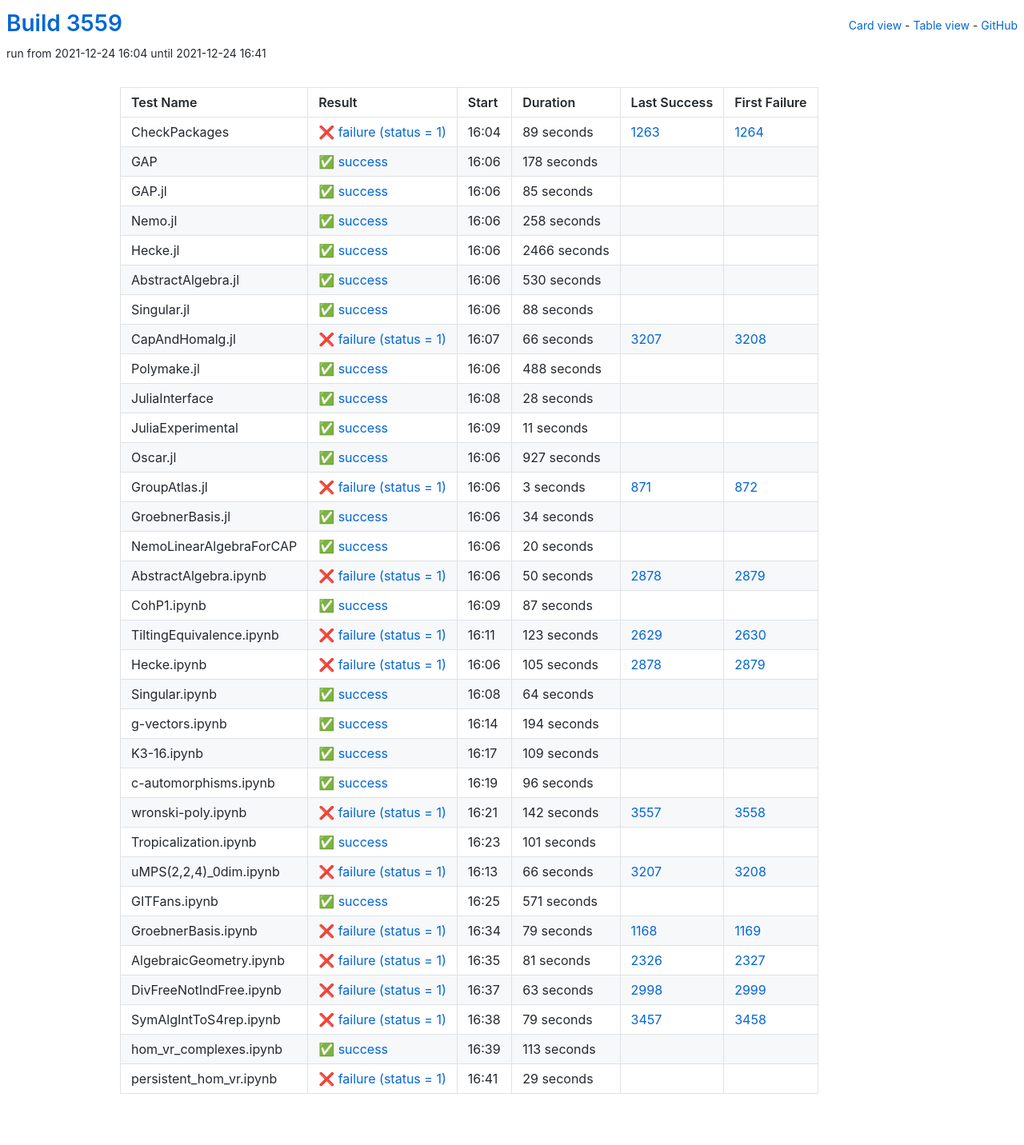
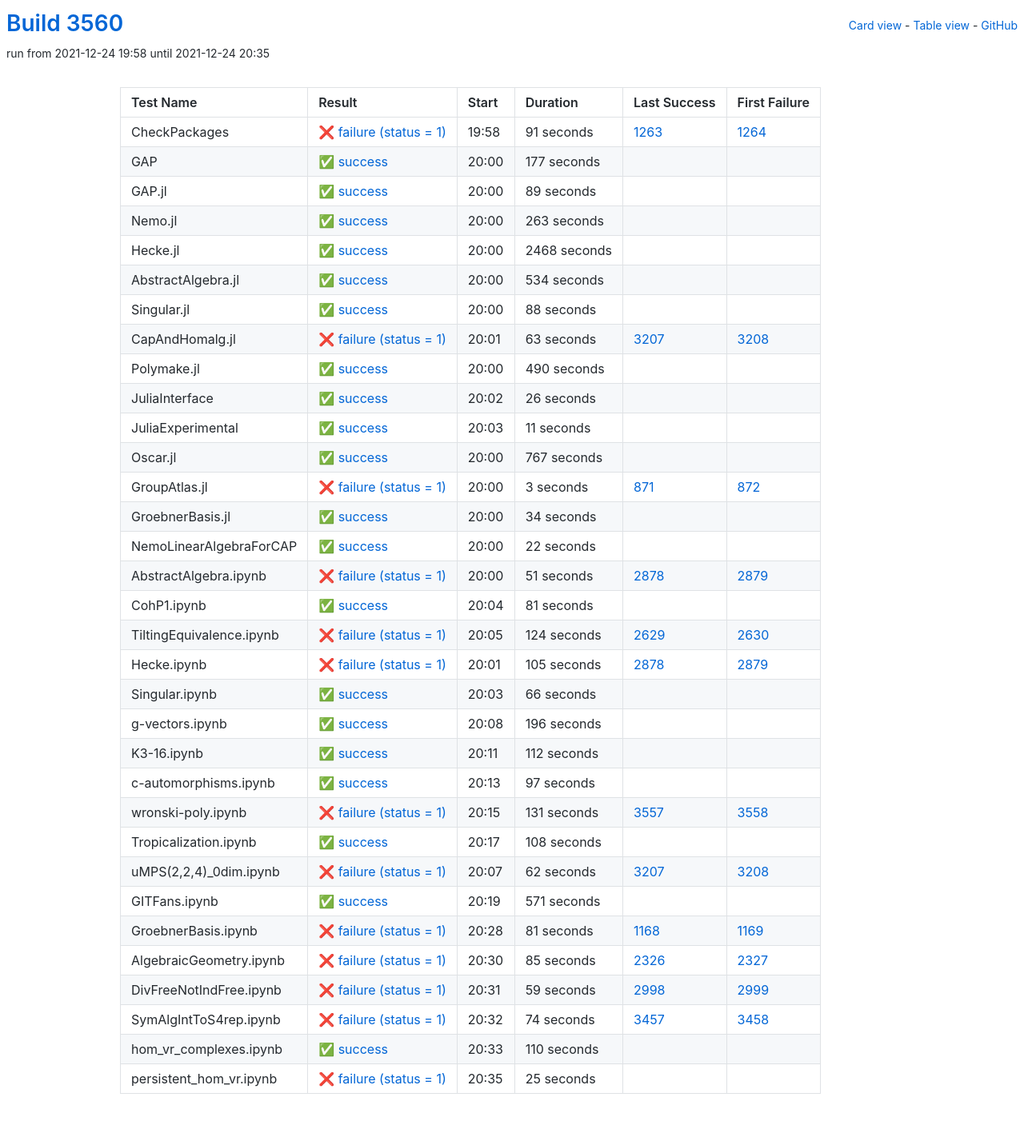
Before and after one commit to oscar-system/oscar-ci-status-stable, a Jekyll site: the page built from table.html, in a window 1280 px wide. Shown: the whole page at 80% size. Built offline with Jekyll 4.4.1, drawn with Linux system fonts in a browser that asks for light colours.

Commit message:
Build #3560

```diff
--- a/_data/ci.yml
+++ b/_data/ci.yml
@@ -1,6 +1,6 @@
 ---
-build: 3559
-build_url: https://oscarci.mathematik.uni-kl.de/job/oscar-stable/3559/
+build: 3560
+build_url: https://oscarci.mathematik.uni-kl.de/job/oscar-stable/3560/
 job: oscar-stable
 organization: oscar-system
 repo: oscar-ci-status-stable
@@ -8,80 +8,80 @@ repourl: https://github.com/oscar-system/oscar-ci-status-stable
 tests:
 - name: CheckPackages
   id: checkpackages
-  log: https://oscarci.mathematik.uni-kl.de/job/oscar-stable/3559/artifact/logs/build-3559/CheckPackages.log
-  start: 2021-12-24 16:04
+  log: https://oscarci.mathematik.uni-kl.de/job/oscar-stable/3560/artifact/logs/build-3560/CheckPackages.log
+  start: 2021-12-24 19:58
   success: false
   exitcode: 1
   status: failure
-  duration: 89
+  duration: 91
   last_success: 1263
   last_success_url: https://oscarci.mathematik.uni-kl.de/job/oscar-stable/1263/
   first_failure: 1264
   first_failure_url: https://oscarci.mathematik.uni-kl.de/job/oscar-stable/1264/
 - name: GAP
   id: gap
-  log: https://oscarci.mathematik.uni-kl.de/job/oscar-stable/3559/artifact/logs/build-3559/GAP.log
-  start: 2021-12-24 16:06
+  log: https://oscarci.mathematik.uni-kl.de/job/oscar-stable/3560/artifact/logs/build-3560/GAP.log
+  start: 2021-12-24 20:00
   success: true
   exitcode: 0
   status: success
-  duration: 178
+  duration: 177
   last_success: false
   last_success_url:
   first_failure: false
   first_failure_url:
 - name: GAP.jl
   id: gap-jl
-  log: https://oscarci.mathematik.uni-kl.de/job/oscar-stable/3559/artifact/logs/build-3559/GAP.jl.log
-  start: 2021-12-24 16:06
+  log: https://oscarci.mathematik.uni-kl.de/job/oscar-stable/3560/artifact/logs/build-3560/GAP.jl.log
+  start: 2021-12-24 20:00
   success: true
   exitcode: 0
   status: success
-  duration: 85
+  duration: 89
   last_success: false
   last_success_url:
   first_failure: false
   first_failure_url:
 - name: Nemo.jl
   id: nemo-jl
-  log: https://oscarci.mathematik.uni-kl.de/job/oscar-stable/3559/artifact/logs/build-3559/Nemo.jl.log
-  start: 2021-12-24 16:06
+  log: https://oscarci.mathematik.uni-kl.de/job/oscar-stable/3560/artifact/logs/build-3560/Nemo.jl.log
+  start: 2021-12-24 20:00
   success: true
   exitcode: 0
   status: success
-  duration: 258
+  duration: 263
   last_success: false
   last_success_url:
   first_failure: false
   first_failure_url:
 - name: Hecke.jl
   id: hecke-jl
-  log: https://oscarci.mathematik.uni-kl.de/job/oscar-stable/3559/artifact/logs/build-3559/Hecke.jl.log
-  start: 2021-12-24 16:06
+  log: https://oscarci.mathematik.uni-kl.de/job/oscar-stable/3560/artifact/logs/build-3560/Hecke.jl.log
+  start: 2021-12-24 20:00
   success: true
   exitcode: 0
   status: success
-  duration: 2466
+  duration: 2468
   last_success: false
   last_success_url:
   first_failure: false
   first_failure_url:
 - name: AbstractAlgebra.jl
   id: abstractalgebra-jl
-  log: https://oscarci.mathematik.uni-kl.de/job/oscar-stable/3559/artifact/logs/build-3559/AbstractAlgebra.jl.log
-  start: 2021-12-24 16:06
+  log: https://oscarci.mathematik.uni-kl.de/job/oscar-stable/3560/artifact/logs/build-3560/AbstractAlgebra.jl.log
+  start: 2021-12-24 20:00
   success: true
   exitcode: 0
   status: success
-  duration: 530
+  duration: 534
   last_success: false
   last_success_url:
   first_failure: false
   first_failure_url:
 - name: Singular.jl
   id: singular-jl
-  log: https://oscarci.mathematik.uni-kl.de/job/oscar-stable/3559/artifact/logs/build-3559/Singular.jl.log
-  start: 2021-12-24 16:06
+  log: https://oscarci.mathematik.uni-kl.de/job/oscar-stable/3560/artifact/logs/build-3560/Singular.jl.log
+  start: 2021-12-24 20:00
   success: true
   exitcode: 0
   status: success
@@ -92,44 +92,44 @@ tests:
   first_failure_url:
 - name: CapAndHomalg.jl
   id: capandhomalg-jl
-  log: https://oscarci.mathematik.uni-kl.de/job/oscar-stable/3559/artifact/logs/build-3559/CapAndHomalg.jl.log
-  start: 2021-12-24 16:07
+  log: https://oscarci.mathematik.uni-kl.de/job/oscar-stable/3560/artifact/logs/build-3560/CapAndHomalg.jl.log
+  start: 2021-12-24 20:01
   success: false
   exitcode: 1
   status: failure
-  duration: 66
+  duration: 63
   last_success: 3207
   last_success_url: https://oscarci.mathematik.uni-kl.de/job/oscar-stable/3207/
   first_failure: 3208
   first_failure_url: https://oscarci.mathematik.uni-kl.de/job/oscar-stable/3208/
 - name: Polymake.jl
   id: polymake-jl
-  log: https://oscarci.mathematik.uni-kl.de/job/oscar-stable/3559/artifact/logs/build-3559/Polymake.jl.log
-  start: 2021-12-24 16:06
+  log: https://oscarci.mathematik.uni-kl.de/job/oscar-stable/3560/artifact/logs/build-3560/Polymake.jl.log
+  start: 2021-12-24 20:00
   success: true
   exitcode: 0
   status: success
-  duration: 488
+  duration: 490
   last_success: false
   last_success_url:
   first_failure: false
   first_failure_url:
 - name: JuliaInterface
   id: juliainterface
-  log: https://oscarci.mathematik.uni-kl.de/job/oscar-stable/3559/artifact/logs/build-3559/JuliaInterface.log
-  start: 2021-12-24 16:08
+  log: https://oscarci.mathematik.uni-kl.de/job/oscar-stable/3560/artifact/logs/build-3560/JuliaInterface.log
+  start: 2021-12-24 20:02
   success: true
   exitcode: 0
   status: success
-  duration: 28
+  duration: 26
   last_success: false
   last_success_url:
   first_failure: false
   first_failure_url:
 - name: JuliaExperimental
   id: juliaexperimental
-  log: https://oscarci.mathematik.uni-kl.de/job/oscar-stable/3559/artifact/logs/build-3559/JuliaExperimental.log
-  start: 2021-12-24 16:09
+  log: https://oscarci.mathematik.uni-kl.de/job/oscar-stable/3560/artifact/logs/build-3560/JuliaExperimental.log
+  start: 2021-12-24 20:03
   success: true
   exitcode: 0
   status: success
@@ -140,20 +140,20 @@ tests:
   first_failure_url:
 - name: Oscar.jl
   id: oscar-jl
-  log: https://oscarci.mathematik.uni-kl.de/job/oscar-stable/3559/artifact/logs/build-3559/Oscar.jl.log
-  start: 2021-12-24 16:06
+  log: https://oscarci.mathematik.uni-kl.de/job/oscar-stable/3560/artifact/logs/build-3560/Oscar.jl.log
+  start: 2021-12-24 20:00
   success: true
   exitcode: 0
   status: success
-  duration: 927
+  duration: 767
   last_success: false
   last_success_url:
   first_failure: false
   first_failure_url:
 - name: GroupAtlas.jl
   id: groupatlas-jl
-  log: https://oscarci.mathematik.uni-kl.de/job/oscar-stable/3559/artifact/logs/build-3559/GroupAtlas.jl.log
-  start: 2021-12-24 16:06
+  log: https://oscarci.mathematik.uni-kl.de/job/oscar-stable/3560/artifact/logs/build-3560/GroupAtlas.jl.log
+  start: 2021-12-24 20:00
   success: false
   exitcode: 1
   status: failure
@@ -164,8 +164,8 @@ tests:
   first_failure_url: https://oscarci.mathematik.uni-kl.de/job/oscar-stable/872/
 - name: GroebnerBasis.jl
   id: groebnerbasis-jl
-  log: https://oscarci.mathematik.uni-kl.de/job/oscar-stable/3559/artifact/logs/build-3559/GroebnerBasis.jl.log
-  start: 2021-12-24 16:06
+  log: https://oscarci.mathematik.uni-kl.de/job/oscar-stable/3560/artifact/logs/build-3560/GroebnerBasis.jl.log
+  start: 2021-12-24 20:00
   success: true
   exitcode: 0
   status: success
@@ -176,56 +176,56 @@ tests:
   first_failure_url:
 - name: NemoLinearAlgebraForCAP
   id: nemolinearalgebraforcap
-  log: https://oscarci.mathematik.uni-kl.de/job/oscar-stable/3559/artifact/logs/build-3559/NemoLinearAlgebraForCAP.log
-  start: 2021-12-24 16:06
+  log: https://oscarci.mathematik.uni-kl.de/job/oscar-stable/3560/artifact/logs/build-3560/NemoLinearAlgebraForCAP.log
+  start: 2021-12-24 20:00
   success: true
   exitcode: 0
   status: success
-  duration: 20
+  duration: 22
   last_success: false
   last_success_url:
   first_failure: false
   first_failure_url:
 - name: AbstractAlgebra.ipynb
   id: abstractalgebra-ipynb
-  log: https://oscarci.mathematik.uni-kl.de/job/oscar-stable/3559/artifact/logs/build-3559/AbstractAlgebra.ipynb.log
-  start: 2021-12-24 16:06
+  log: https://oscarci.mathematik.uni-kl.de/job/oscar-stable/3560/artifact/logs/build-3560/AbstractAlgebra.ipynb.log
+  start: 2021-12-24 20:00
   success: false
   exitcode: 1
   status: failure
-  duration: 50
+  duration: 51
   last_success: 2878
   last_success_url: https://oscarci.mathematik.uni-kl.de/job/oscar-stable/2878/
   first_failure: 2879
   first_failure_url: https://oscarci.mathematik.uni-kl.de/job/oscar-stable/2879/
 - name: CohP1.ipynb
   id: cohp1-ipynb
-  log: https://oscarci.mathematik.uni-kl.de/job/oscar-stable/3559/artifact/logs/build-3559/CohP1.ipynb.log
-  start: 2021-12-24 16:09
+  log: https://oscarci.mathematik.uni-kl.de/job/oscar-stable/3560/artifact/logs/build-3560/CohP1.ipynb.log
+  start: 2021-12-24 20:04
   success: true
   exitcode: 0
   status: success
-  duration: 87
+  duration: 81
   last_success: false
   last_success_url:
   first_failure: false
   first_failure_url:
 - name: TiltingEquivalence.ipynb
   id: tiltingequivalence-ipynb
-  log: https://oscarci.mathematik.uni-kl.de/job/oscar-stable/3559/artifact/logs/build-3559/TiltingEquivalence.ipynb.log
-  start: 2021-12-24 16:11
+  log: https://oscarci.mathematik.uni-kl.de/job/oscar-stable/3560/artifact/logs/build-3560/TiltingEquivalence.ipynb.log
+  start: 2021-12-24 20:05
   success: false
   exitcode: 1
   status: failure
-  duration: 123
+  duration: 124
   last_success: 2629
   last_success_url: https://oscarci.mathematik.uni-kl.de/job/oscar-stable/2629/
   first_failure: 2630
   first_failure_url: https://oscarci.mathematik.uni-kl.de/job/oscar-stable/2630/
 - name: Hecke.ipynb
   id: hecke-ipynb
-  log: https://oscarci.mathematik.uni-kl.de/job/oscar-stable/3559/artifact/logs/build-3559/Hecke.ipynb.log
-  start: 2021-12-24 16:06
+  log: https://oscarci.mathematik.uni-kl.de/job/oscar-stable/3560/artifact/logs/build-3560/Hecke.ipynb.log
+  start: 2021-12-24 20:01
   success: false
   exitcode: 1
   status: failure
@@ -236,92 +236,92 @@ tests:
   first_failure_url: https://oscarci.mathematik.uni-kl.de/job/oscar-stable/2879/
 - name: Singular.ipynb
   id: singular-ipynb
-  log: https://oscarci.mathematik.uni-kl.de/job/oscar-stable/3559/artifact/logs/build-3559/Singular.ipynb.log
-  start: 2021-12-24 16:08
+  log: https://oscarci.mathematik.uni-kl.de/job/oscar-stable/3560/artifact/logs/build-3560/Singular.ipynb.log
+  start: 2021-12-24 20:03
   success: true
   exitcode: 0
   status: success
-  duration: 64
+  duration: 66
   last_success: false
   last_success_url:
   first_failure: false
   first_failure_url:
 - name: g-vectors.ipynb
   id: g-vectors-ipynb
-  log: https://oscarci.mathematik.uni-kl.de/job/oscar-stable/3559/artifact/logs/build-3559/g-vectors.ipynb.log
-  start: 2021-12-24 16:14
+  log: https://oscarci.mathematik.uni-kl.de/job/oscar-stable/3560/artifact/logs/build-3560/g-vectors.ipynb.log
+  start: 2021-12-24 20:08
   success: true
   exitcode: 0
   status: success
-  duration: 194
+  duration: 196
   last_success: false
   last_success_url:
   first_failure: false
   first_failure_url:
 - name: K3-16.ipynb
   id: k3-16-ipynb
-  log: https://oscarci.mathematik.uni-kl.de/job/oscar-stable/3559/artifact/logs/build-3559/K3-16.ipynb.log
-  start: 2021-12-24 16:17
+  log: https://oscarci.mathematik.uni-kl.de/job/oscar-stable/3560/artifact/logs/build-3560/K3-16.ipynb.log
+  start: 2021-12-24 20:11
   success: true
   exitcode: 0
   status: success
-  duration: 109
+  duration: 112
   last_success: false
   last_success_url:
   first_failure: false
   first_failure_url:
 - name: c-automorphisms.ipynb
   id: c-automorphisms-ipynb
-  log: https://oscarci.mathematik.uni-kl.de/job/oscar-stable/3559/artifact/logs/build-3559/c-automorphisms.ipynb.log
-  start: 2021-12-24 16:19
+  log: https://oscarci.mathematik.uni-kl.de/job/oscar-stable/3560/artifact/logs/build-3560/c-automorphisms.ipynb.log
+  start: 2021-12-24 20:13
   success: true
   exitcode: 0
   status: success
-  duration: 96
+  duration: 97
   last_success: false
   last_success_url:
   first_failure: false
   first_failure_url:
 - name: wronski-poly.ipynb
   id: wronski-poly-ipynb
-  log: https://oscarci.mathematik.uni-kl.de/job/oscar-stable/3559/artifact/logs/build-3559/wronski-poly.ipynb.log
-  start: 2021-12-24 16:21
+  log: https://oscarci.mathematik.uni-kl.de/job/oscar-stable/3560/artifact/logs/build-3560/wronski-poly.ipynb.log
+  start: 2021-12-24 20:15
   success: false
   exitcode: 1
   status: failure
-  duration: 142
+  duration: 131
   last_success: 3557
   last_success_url: https://oscarci.mathematik.uni-kl.de/job/oscar-stable/3557/
   first_failure: 3558
   first_failure_url: https://oscarci.mathematik.uni-kl.de/job/oscar-stable/3558/
 - name: Tropicalization.ipynb
   id: tropicalization-ipynb
-  log: https://oscarci.mathematik.uni-kl.de/job/oscar-stable/3559/artifact/logs/build-3559/Tropicalization.ipynb.log
-  start: 2021-12-24 16:23
+  log: https://oscarci.mathematik.uni-kl.de/job/oscar-stable/3560/artifact/logs/build-3560/Tropicalization.ipynb.log
+  start: 2021-12-24 20:17
   success: true
   exitcode: 0
   status: success
-  duration: 101
+  duration: 108
   last_success: false
   last_success_url:
   first_failure: false
   first_failure_url:
 - name: uMPS(2,2,4)_0dim.ipynb
   id: umps-2-2-4-0dim-ipynb
-  log: https://oscarci.mathematik.uni-kl.de/job/oscar-stable/3559/artifact/logs/build-3559/uMPS-2-2-4-_0dim.ipynb.log
-  start: 2021-12-24 16:13
+  log: https://oscarci.mathematik.uni-kl.de/job/oscar-stable/3560/artifact/logs/build-3560/uMPS-2-2-4-_0dim.ipynb.log
+  start: 2021-12-24 20:07
   success: false
   exitcode: 1
   status: failure
-  duration: 66
+  duration: 62
   last_success: 3207
   last_success_url: https://oscarci.mathematik.uni-kl.de/job/oscar-stable/3207/
   first_failure: 3208
   first_failure_url: https://oscarci.mathematik.uni-kl.de/job/oscar-stable/3208/
 - name: GITFans.ipynb
   id: gitfans-ipynb
-  log: https://oscarci.mathematik.uni-kl.de/job/oscar-stable/3559/artifact/logs/build-3559/GITFans.ipynb.log
-  start: 2021-12-24 16:25
+  log: https://oscarci.mathematik.uni-kl.de/job/oscar-stable/3560/artifact/logs/build-3560/GITFans.ipynb.log
+  start: 2021-12-24 20:19
   success: true
   exitcode: 0
   status: success
@@ -332,72 +332,72 @@ tests:
   first_failure_url:
 - name: GroebnerBasis.ipynb
   id: groebnerbasis-ipynb
-  log: https://oscarci.mathematik.uni-kl.de/job/oscar-stable/3559/artifact/logs/build-3559/GroebnerBasis.ipynb.log
-  start: 2021-12-24 16:34
+  log: https://oscarci.mathematik.uni-kl.de/job/oscar-stable/3560/artifact/logs/build-3560/GroebnerBasis.ipynb.log
+  start: 2021-12-24 20:28
   success: false
   exitcode: 1
   status: failure
-  duration: 79
+  duration: 81
   last_success: 1168
   last_success_url: https://oscarci.mathematik.uni-kl.de/job/oscar-stable/1168/
   first_failure: 1169
   first_failure_url: https://oscarci.mathematik.uni-kl.de/job/oscar-stable/1169/
 - name: AlgebraicGeometry.ipynb
   id: algebraicgeometry-ipynb
-  log: https://oscarci.mathematik.uni-kl.de/job/oscar-stable/3559/artifact/logs/build-3559/AlgebraicGeometry.ipynb.log
-  start: 2021-12-24 16:35
+  log: https://oscarci.mathematik.uni-kl.de/job/oscar-stable/3560/artifact/logs/build-3560/AlgebraicGeometry.ipynb.log
+  start: 2021-12-24 20:30
   success: false
   exitcode: 1
   status: failure
-  duration: 81
+  duration: 85
   last_success: 2326
   last_success_url: https://oscarci.mathematik.uni-kl.de/job/oscar-stable/2326/
   first_failure: 2327
   first_failure_url: https://oscarci.mathematik.uni-kl.de/job/oscar-stable/2327/
 - name: DivFreeNotIndFree.ipynb
   id: divfreenotindfree-ipynb
-  log: https://oscarci.mathematik.uni-kl.de/job/oscar-stable/3559/artifact/logs/build-3559/DivFreeNotIndFree.ipynb.log
-  start: 2021-12-24 16:37
+  log: https://oscarci.mathematik.uni-kl.de/job/oscar-stable/3560/artifact/logs/build-3560/DivFreeNotIndFree.ipynb.log
+  start: 2021-12-24 20:31
   success: false
   exitcode: 1
   status: failure
-  duration: 63
+  duration: 59
   last_success: 2998
   last_success_url: https://oscarci.mathematik.uni-kl.de/job/oscar-stable/2998/
   first_failure: 2999
   first_failure_url: https://oscarci.mathematik.uni-kl.de/job/oscar-stable/2999/
 - name: SymAlgIntToS4rep.ipynb
   id: symalginttos4rep-ipynb
-  log: https://oscarci.mathematik.uni-kl.de/job/oscar-stable/3559/artifact/logs/build-3559/SymAlgIntToS4rep.ipynb.log
-  start: 2021-12-24 16:38
+  log: https://oscarci.mathematik.uni-kl.de/job/oscar-stable/3560/artifact/logs/build-3560/SymAlgIntToS4rep.ipynb.log
+  start: 2021-12-24 20:32
   success: false
   exitcode: 1
   status: failure
-  duration: 79
+  duration: 74
   last_success: 3457
   last_success_url: https://oscarci.mathematik.uni-kl.de/job/oscar-stable/3457/
   first_failure: 3458
   first_failure_url: https://oscarci.mathematik.uni-kl.de/job/oscar-stable/3458/
 - name: hom_vr_complexes.ipynb
   id: hom-vr-complexes-ipynb
-  log: https://oscarci.mathematik.uni-kl.de/job/oscar-stable/3559/artifact/logs/build-3559/hom_vr_complexes.ipynb.log
-  start: 2021-12-24 16:39
+  log: https://oscarci.mathematik.uni-kl.de/job/oscar-stable/3560/artifact/logs/build-3560/hom_vr_complexes.ipynb.log
+  start: 2021-12-24 20:33
   success: true
   exitcode: 0
   status: success
-  duration: 113
+  duration: 110
   last_success: false
   last_success_url:
   first_failure: false
   first_failure_url:
 - name: persistent_hom_vr.ipynb
   id: persistent-hom-vr-ipynb
-  log: https://oscarci.mathematik.uni-kl.de/job/oscar-stable/3559/artifact/logs/build-3559/persistent_hom_vr.ipynb.log
-  start: 2021-12-24 16:41
+  log: https://oscarci.mathematik.uni-kl.de/job/oscar-stable/3560/artifact/logs/build-3560/persistent_hom_vr.ipynb.log
+  start: 2021-12-24 20:35
   success: false
   exitcode: 1
   status: failure
-  duration: 29
+  duration: 25
   last_success: false
   last_success_url:
   first_failure: false
```
Also changed, not shown: README.md.
